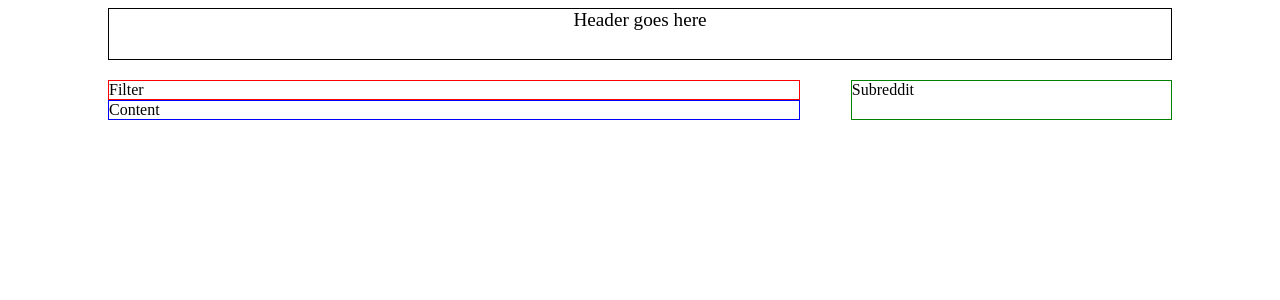
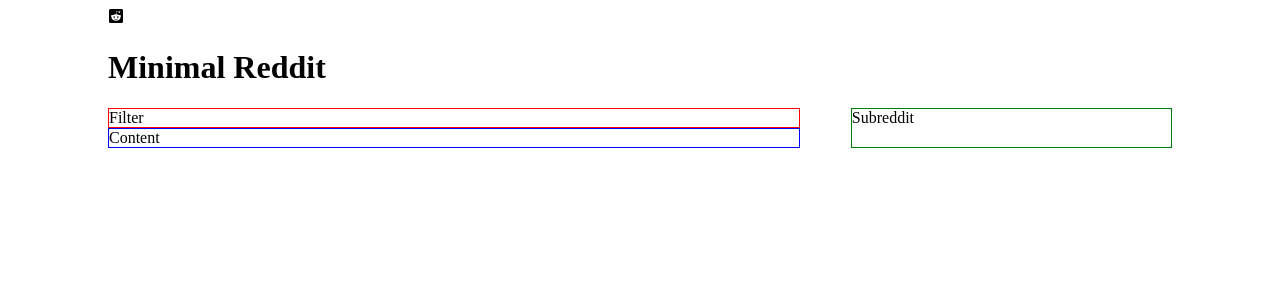
Before and after one commit to PemboDev/minimal-reddit, a React (Create React App) app: page / in a window 1280 px wide. Shown: the top 300 px of the page. Built offline with nearby package versions, Linux system fonts and the light colour scheme.

Commit message:
add icon and page title

```diff
--- a/src/App.js
+++ b/src/App.js
@@ -1,12 +1,17 @@
 import React from 'react';
+import { FaRedditSquare } from 'react-icons/fa';
 import './App.css';
 
 function App() {
   return (
     <div>
       <header>
-        <div className="header">Header goes here</div>
+        <div className="name-bar">
+          <FaRedditSquare className="icon"/>
+          <h1 className="webname"> Minimal <span> Reddit </span> </h1>
+        </div>
       </header>
+
       <main>
         <div className="main-content">
           <div className="filter">Filter </div>
```
